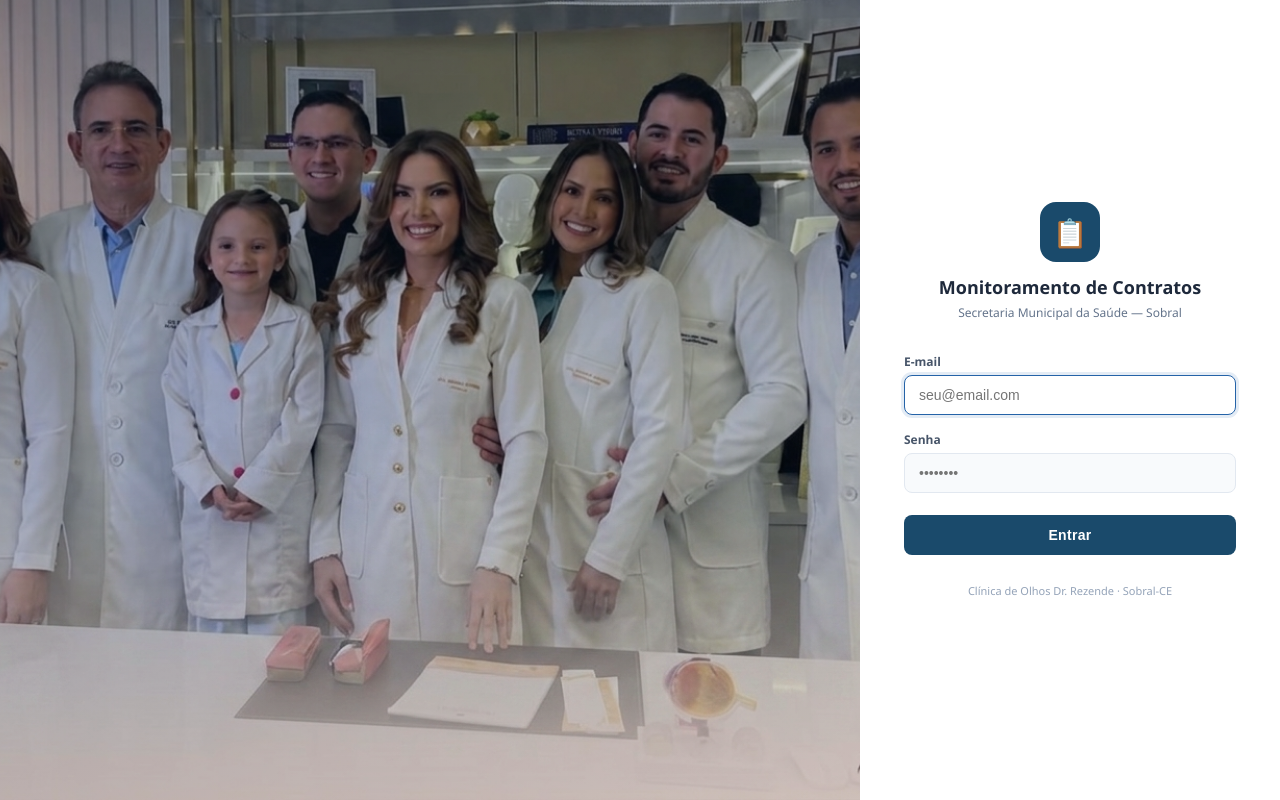
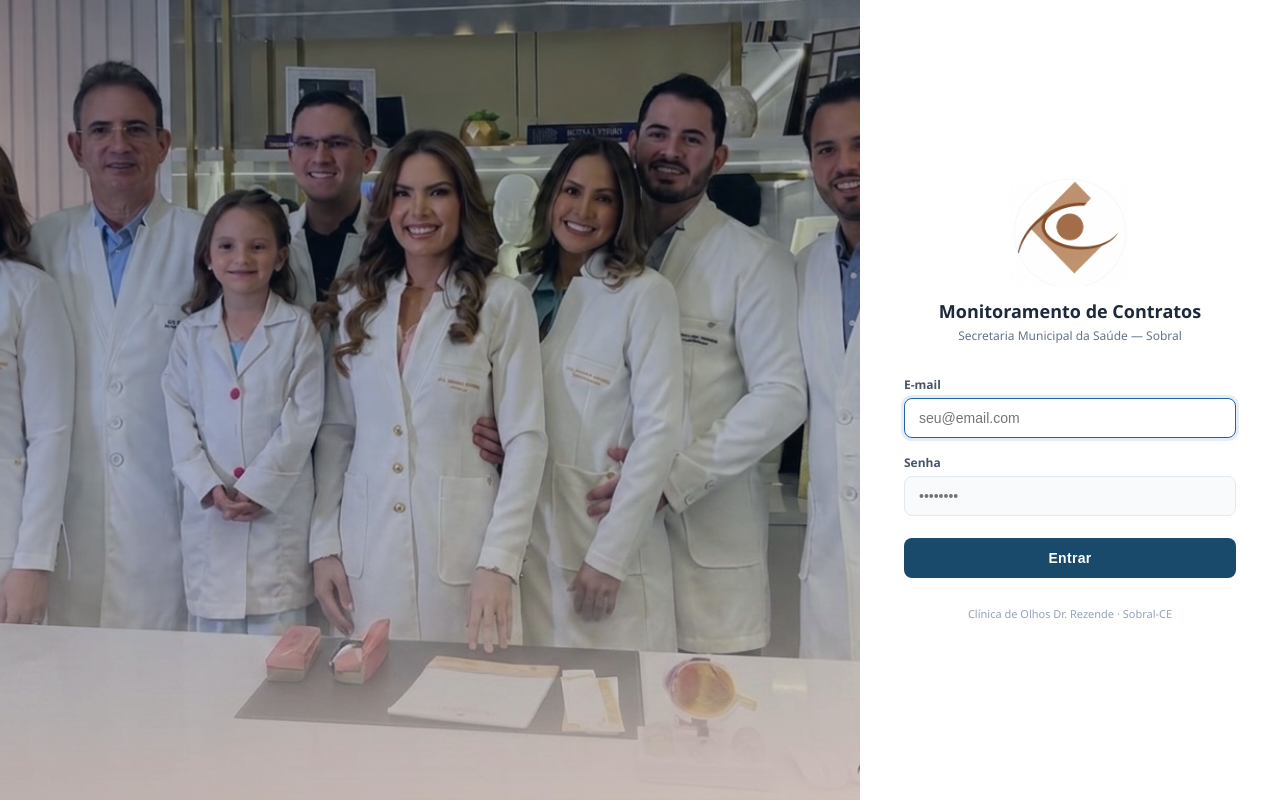
Before and after one commit to acconsultoriaemsaude2025-bit/CONTRATOS-SOBRAL, a Flask app: page /login in a window 1280 px wide. Run offline with Flask 3, Linux system fonts and the light colour scheme.

Commit message:
feat: substitui icone do login pela logo da clinica

```diff
--- a/app/templates/login.html
+++ b/app/templates/login.html
@@ -107,7 +107,7 @@ body {
 <div class="painel-login">
   <div class="card">
     <div class="logo">
-      <div class="icone">📋</div>
+      <img src="/static/logo.png" alt="Logo Clínica" style="width:120px; height:auto; margin-bottom:14px; display:block; margin-left:auto; margin-right:auto;">
       <h1>Monitoramento de Contratos</h1>
       <p>Secretaria Municipal da Saúde — Sobral</p>
     </div>
```
Also changed, not shown: app/static/logo.png (added).
